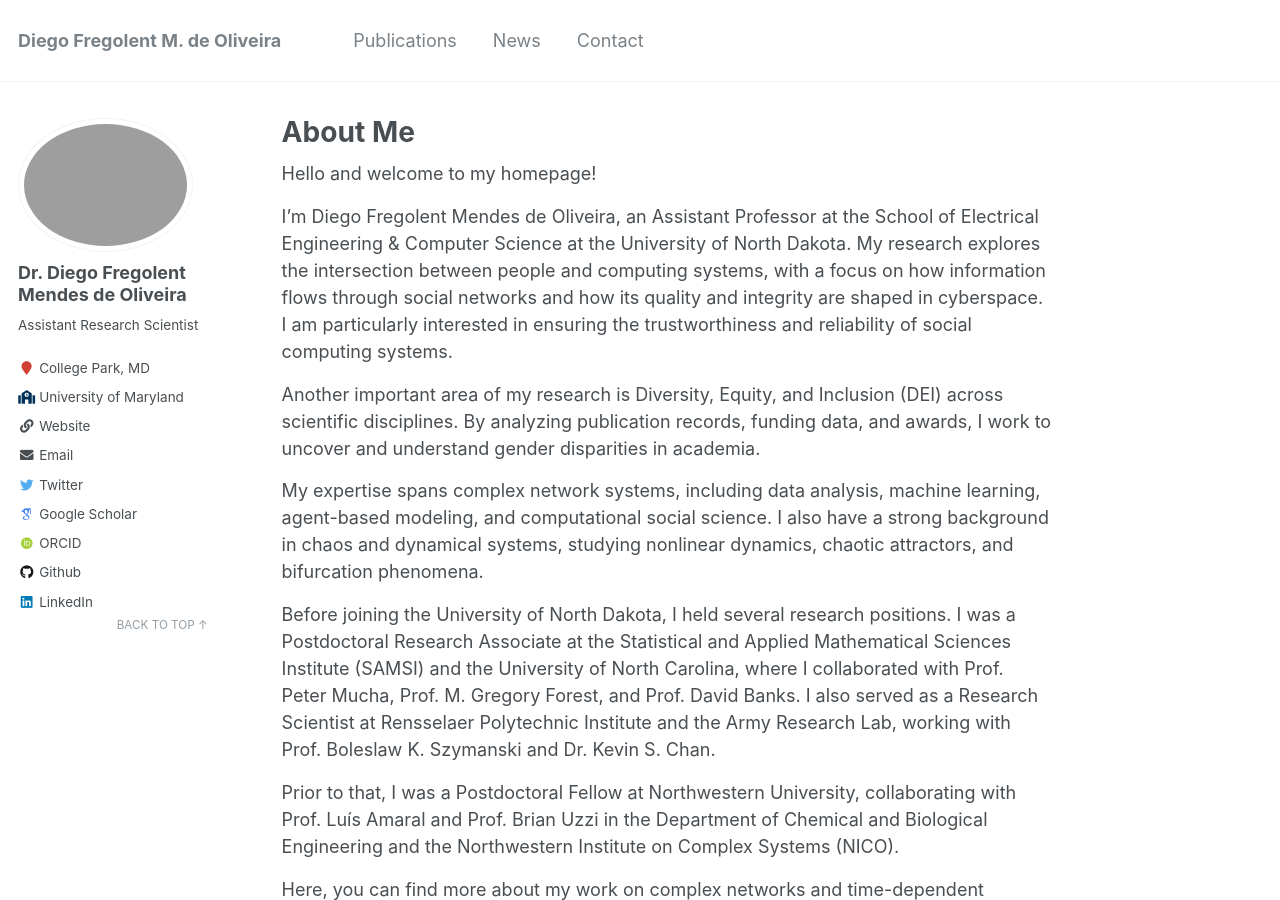
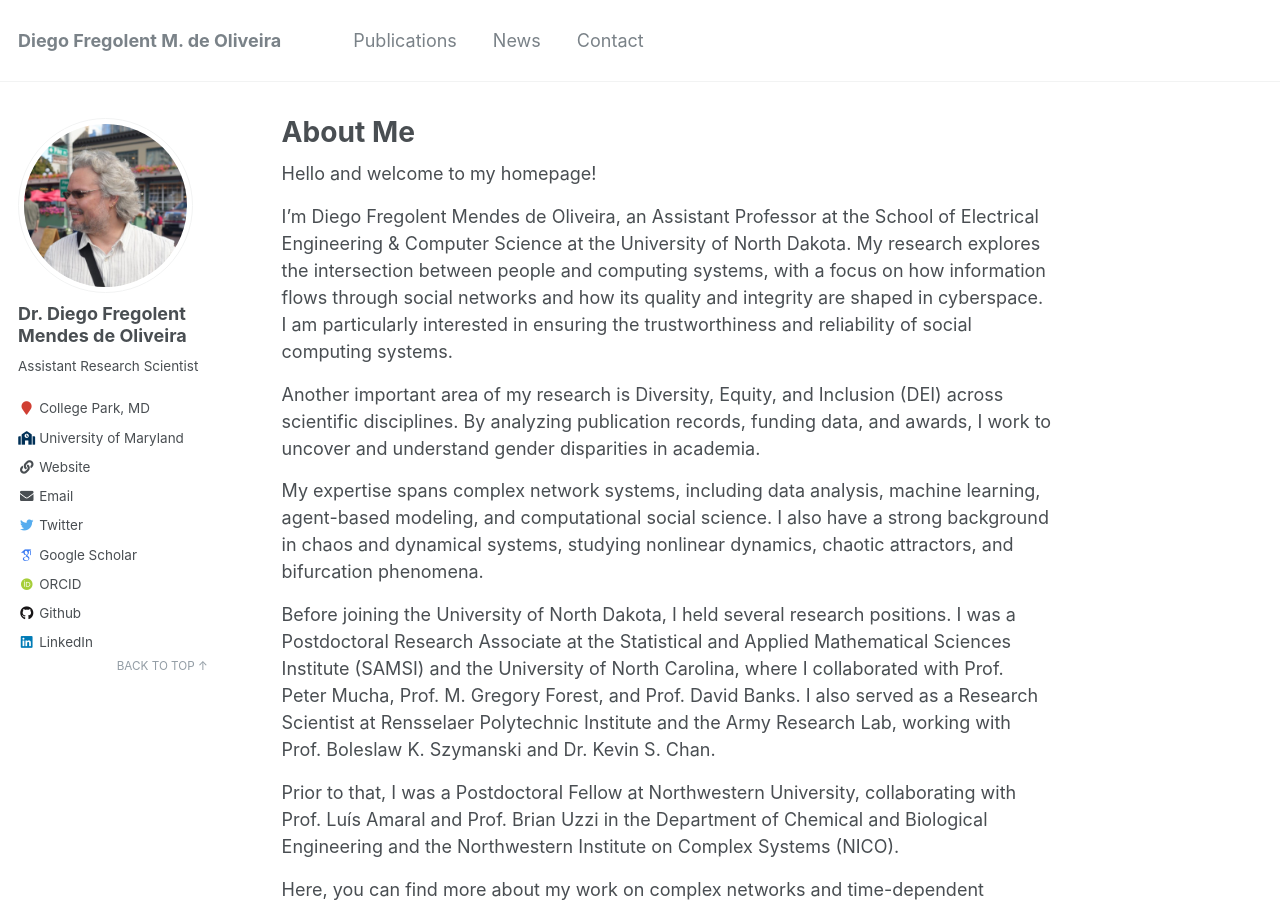
Before and after one commit to fregolente/fregolente.github.io, a Jekyll site: the page built from _pages/about.md, in a window 1280 px wide and 900 px high. Built offline with Jekyll 4.4.1, drawn with Linux system fonts in a browser that asks for light colours; some web fonts are replaced.

Commit message:
Update author avatar filename in config

```diff
--- a/_config.yml
+++ b/_config.yml
@@ -81,7 +81,7 @@ analytics:
 # Site Author
 author:
   name             : "Dr. Diego Fregolent Mendes de Oliveira"
-  avatar           : "DiegoUMD.jpeg"
+  avatar           : "Diego_UND.jpeg"
   bio              : "Assistant Research Scientist"
   location         : "College Park, MD"
   employer         : "University of Maryland"
```
